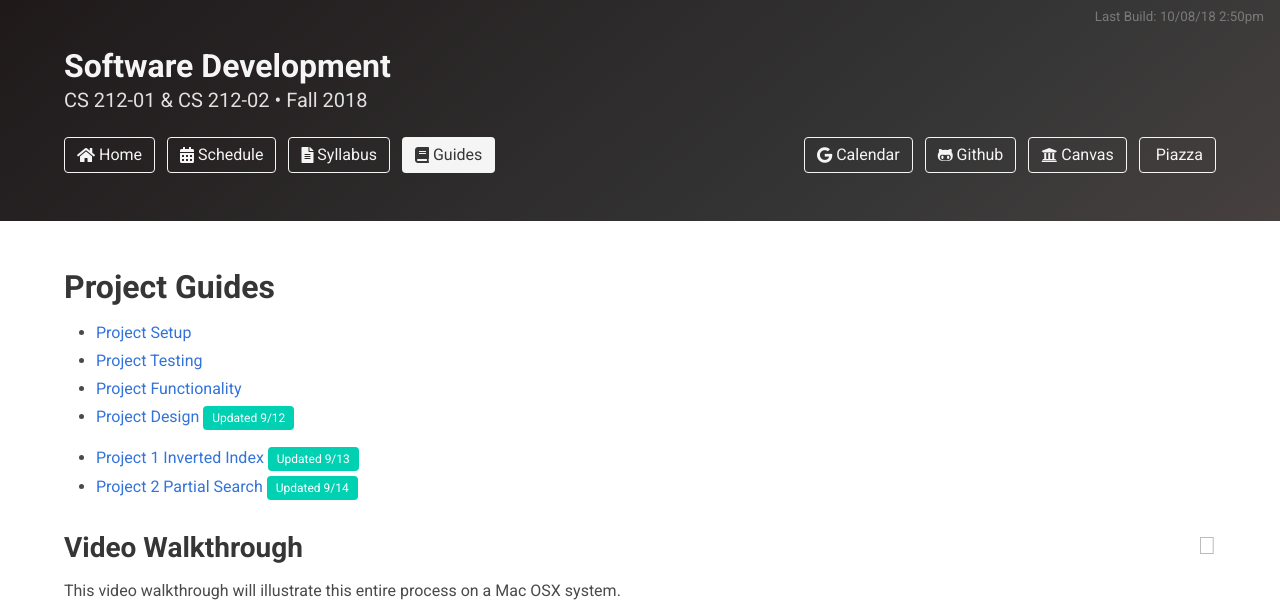
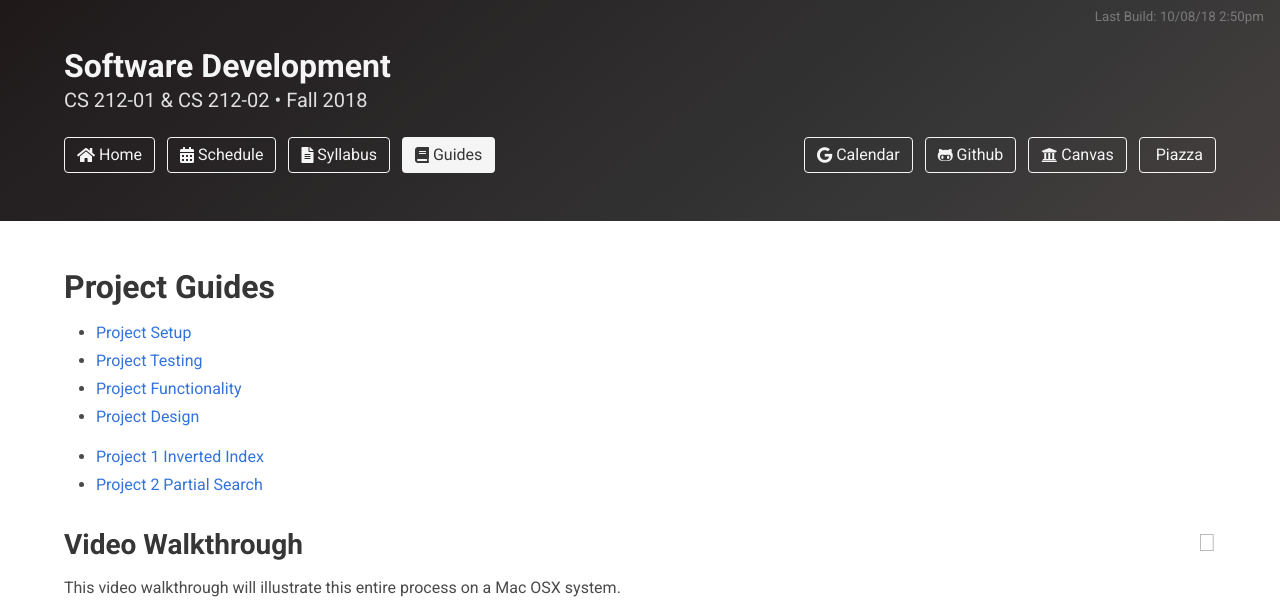
Before and after one commit to usf-cs212-fall2018/usf-cs212-fall2018.github.io, a Jekyll site: the page built from guides/projects.html, in a window 1280 px wide, cut to the strip 0-612 px from the top of the page. Built offline with Jekyll 4.4.1, drawn with Linux system fonts in a browser that asks for light colours; nearby versions of some CDN libraries.

Commit message:
Clearing old labels.

```diff
--- a/_posts/2018-08-27-project-1.md
+++ b/_posts/2018-08-27-project-1.md
@@ -3,7 +3,6 @@ title: Project 1 Inverted Index
 navbar: Guides
 layout: default
 categories: writeups
-label: Updated 9/13
 ---
 
 For this project, you will write a Java program that processes all text files in a directory and its subdirectories, cleans and parses the text into [word stems](https://en.wikipedia.org/wiki/Stemming), and builds an in-memory [inverted index](https://en.wikipedia.org/wiki/Inverted_index) to store the mapping from word stems to the documents and position within those documents where those word stems were found.
--- a/_posts/2018-08-27-project-design.md
+++ b/_posts/2018-08-27-project-design.md
@@ -3,7 +3,6 @@ title: Project Design
 navbar: Guides
 layout: default
 categories: project
-label: Updated 9/12
 ---
 
 We will use 20 minute one-on-one code reviews with the instructor to evaluate your project design. We will be looking for the following when reviewing your code:
--- a/_posts/2018-09-12-project-2.md
+++ b/_posts/2018-09-12-project-2.md
@@ -3,7 +3,6 @@ title: Project 2 Partial Search
 navbar: Guides
 layout: default
 categories: writeups
-label: Updated 9/14
 ---
 
 For this project, you will extend your [previous project]({% post_url 2018-08-27-project-1 %}) to support exact search and partial search. In addition to meeting the previous project requirements, your code must be able to track the total number of words found in each text file, parse and stem a query file, generate a sorted list of search results from the inverted index, and support writing those results to a JSON file.
```
